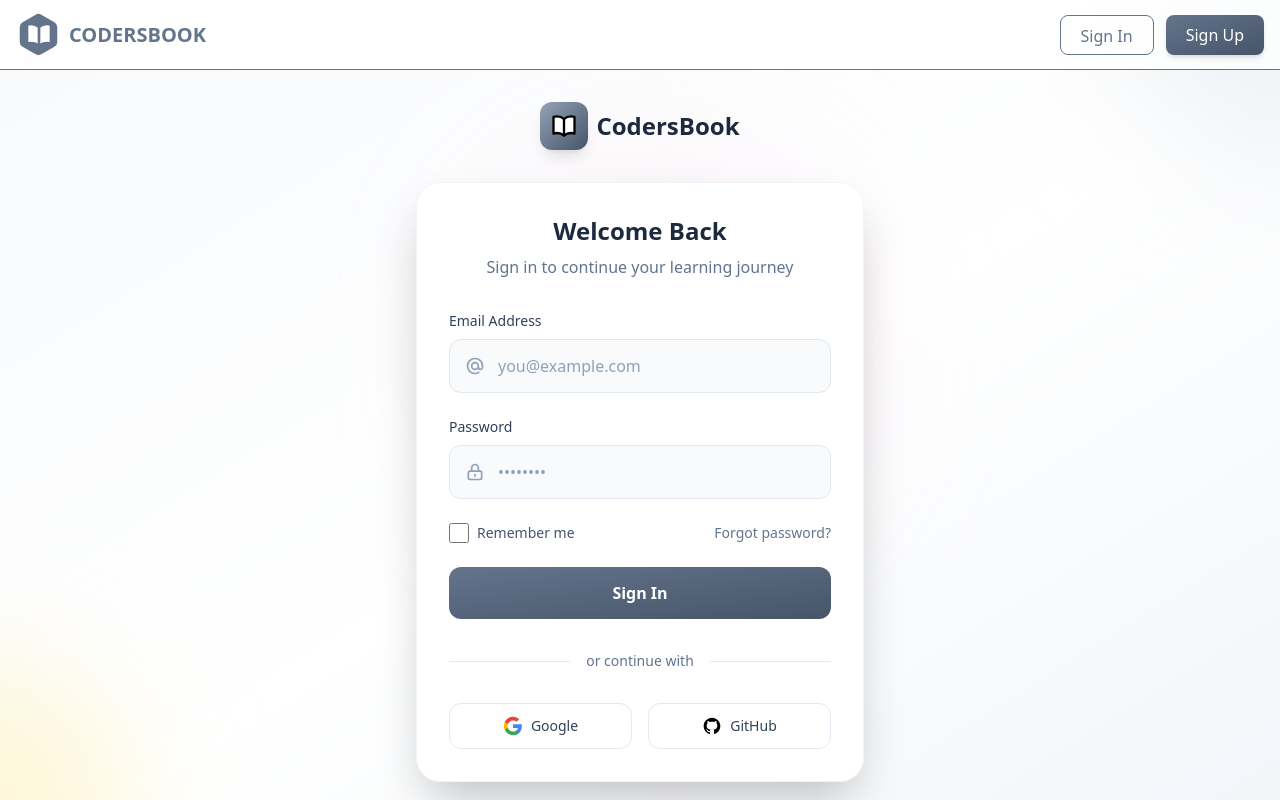
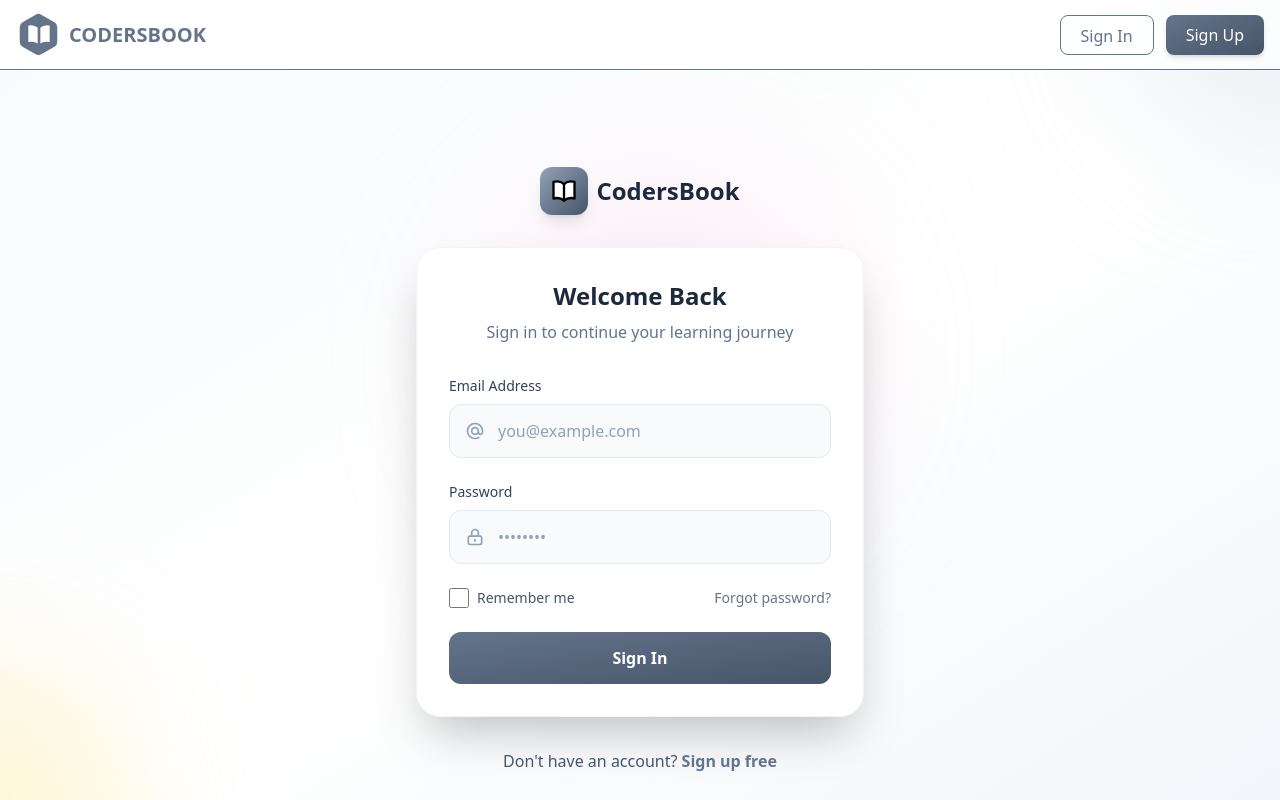
Before and after one commit to Nikunjvadher/bookstore-frontend, a Next.js app: page /login in a window 1280 px wide. Shown: the top 800 px of the page. Built offline with nearby package versions, Linux system fonts and the light colour scheme.

Commit message:
remvoe google github authentication in login and signup screens

```diff
--- a/app/login/page.tsx
+++ b/app/login/page.tsx
@@ -189,35 +189,6 @@
                             )}
                         </button>
                     </form>
-
-                    {/* Divider */}
-                    <div className="relative my-8">
-                        <div className="absolute inset-0 flex items-center">
-                            <div className="w-full border-t border-slate-200"></div>
-                        </div>
-                        <div className="relative flex justify-center text-sm">
-                            <span className="px-4 bg-white text-slate-500">or continue with</span>
-                        </div>
-                    </div>
-
-                    {/* Social Login */}
-                    <div className="grid grid-cols-2 gap-4">
-                        <button className="flex items-center justify-center gap-2 py-3 px-4 border border-slate-200 rounded-xl hover:bg-slate-50 transition-colors">
-                            <svg className="w-5 h-5" viewBox="0 0 24 24">
-                                <path fill="#4285F4" d="M22.56 12.25c0-.78-.07-1.53-.2-2.25H12v4.26h5.92c-.26 1.37-1.04 2.53-2.21 3.31v2.77h3.57c2.08-1.92 3.28-4.74 3.28-8.09z" />
-                                <path fill="#34A853" d="M12 23c2.97 0 5.46-.98 7.28-2.66l-3.57-2.77c-.98.66-2.23 1.06-3.71 1.06-2.86 0-5.29-1.93-6.16-4.53H2.18v2.84C3.99 20.53 7.7 23 12 23z" />
-                                <path fill="#FBBC05" d="M5.84 14.09c-.22-.66-.35-1.36-.35-2.09s.13-1.43.35-2.09V7.07H2.18C1.43 8.55 1 10.22 1 12s.43 3.45 1.18 4.93l2.85-2.22.81-.62z" />
-                                <path fill="#EA4335" d="M12 5.38c1.62 0 3.06.56 4.21 1.64l3.15-3.15C17.45 2.09 14.97 1 12 1 7.7 1 3.99 3.47 2.18 7.07l3.66 2.84c.87-2.6 3.3-4.53 6.16-4.53z" />
-                            </svg>
-                            <span className="text-sm font-medium text-slate-700">Google</span>
-                        </button>
-                        <button className="flex items-center justify-center gap-2 py-3 px-4 border border-slate-200 rounded-xl hover:bg-slate-50 transition-colors">
-                            <svg className="w-5 h-5" fill="currentColor" viewBox="0 0 24 24">
-                                <path d="M12 2C6.477 2 2 6.477 2 12c0 4.42 2.865 8.166 6.839 9.489.5.092.682-.217.682-.482 0-.237-.008-.866-.013-1.7-2.782.603-3.369-1.34-3.369-1.34-.454-1.156-1.11-1.464-1.11-1.464-.908-.62.069-.608.069-.608 1.003.07 1.531 1.03 1.531 1.03.892 1.529 2.341 1.087 2.91.831.092-.646.35-1.086.636-1.336-2.22-.253-4.555-1.11-4.555-4.943 0-1.091.39-1.984 1.029-2.683-.103-.253-.446-1.27.098-2.647 0 0 .84-.269 2.75 1.025A9.564 9.564 0 0112 6.844c.85.004 1.705.114 2.504.336 1.909-1.294 2.747-1.025 2.747-1.025.546 1.377.203 2.394.1 2.647.64.699 1.028 1.592 1.028 2.683 0 3.842-2.339 4.687-4.566 4.935.359.309.678.919.678 1.852 0 1.336-.012 2.415-.012 2.743 0 .267.18.578.688.48C19.138 20.163 22 16.418 22 12c0-5.523-4.477-10-10-10z" />
-                            </svg>
-                            <span className="text-sm font-medium text-slate-700">GitHub</span>
-                        </button>
-                    </div>
                 </div>
 
                 {/* Sign Up Link */}
--- a/app/signup/page.tsx
+++ b/app/signup/page.tsx
@@ -259,34 +259,6 @@
                         </button>
                     </form>
 
-                    {/* Divider */}
-                    <div className="relative my-8">
-                        <div className="absolute inset-0 flex items-center">
-                            <div className="w-full border-t border-slate-200"></div>
-                        </div>
-                        <div className="relative flex justify-center text-sm">
-                            <span className="px-4 bg-white text-slate-500">or continue with</span>
-                        </div>
-                    </div>
-
-                    {/* Social Signup */}
-                    <div className="grid grid-cols-2 gap-4">
-                        <button className="flex items-center justify-center gap-2 py-3 px-4 border border-slate-200 rounded-xl hover:bg-slate-50 transition-colors">
-                            <svg className="w-5 h-5" viewBox="0 0 24 24">
-                                <path fill="#4285F4" d="M22.56 12.25c0-.78-.07-1.53-.2-2.25H12v4.26h5.92c-.26 1.37-1.04 2.53-2.21 3.31v2.77h3.57c2.08-1.92 3.28-4.74 3.28-8.09z" />
-                                <path fill="#34A853" d="M12 23c2.97 0 5.46-.98 7.28-2.66l-3.57-2.77c-.98.66-2.23 1.06-3.71 1.06-2.86 0-5.29-1.93-6.16-4.53H2.18v2.84C3.99 20.53 7.7 23 12 23z" />
-                                <path fill="#FBBC05" d="M5.84 14.09c-.22-.66-.35-1.36-.35-2.09s.13-1.43.35-2.09V7.07H2.18C1.43 8.55 1 10.22 1 12s.43 3.45 1.18 4.93l2.85-2.22.81-.62z" />
-                                <path fill="#EA4335" d="M12 5.38c1.62 0 3.06.56 4.21 1.64l3.15-3.15C17.45 2.09 14.97 1 12 1 7.7 1 3.99 3.47 2.18 7.07l3.66 2.84c.87-2.6 3.3-4.53 6.16-4.53z" />
-                            </svg>
-                            <span className="text-sm font-medium text-slate-700">Google</span>
-                        </button>
-                        <button className="flex items-center justify-center gap-2 py-3 px-4 border border-slate-200 rounded-xl hover:bg-slate-50 transition-colors">
-                            <svg className="w-5 h-5" fill="currentColor" viewBox="0 0 24 24">
-                                <path d="M12 2C6.477 2 2 6.477 2 12c0 4.42 2.865 8.166 6.839 9.489.5.092.682-.217.682-.482 0-.237-.008-.866-.013-1.7-2.782.603-3.369-1.34-3.369-1.34-.454-1.156-1.11-1.464-1.11-1.464-.908-.62.069-.608.069-.608 1.003.07 1.531 1.03 1.531 1.03.892 1.529 2.341 1.087 2.91.831.092-.646.35-1.086.636-1.336-2.22-.253-4.555-1.11-4.555-4.943 0-1.091.39-1.984 1.029-2.683-.103-.253-.446-1.27.098-2.647 0 0 .84-.269 2.75 1.025A9.564 9.564 0 0112 6.844c.85.004 1.705.114 2.504.336 1.909-1.294 2.747-1.025 2.747-1.025.546 1.377.203 2.394.1 2.647.64.699 1.028 1.592 1.028 2.683 0 3.842-2.339 4.687-4.566 4.935.359.309.678.919.678 1.852 0 1.336-.012 2.415-.012 2.743 0 .267.18.578.688.48C19.138 20.163 22 16.418 22 12c0-5.523-4.477-10-10-10z" />
-                            </svg>
-                            <span className="text-sm font-medium text-slate-700">GitHub</span>
-                        </button>
-                    </div>
                 </div>
 
                 {/* Login Link */}
```
